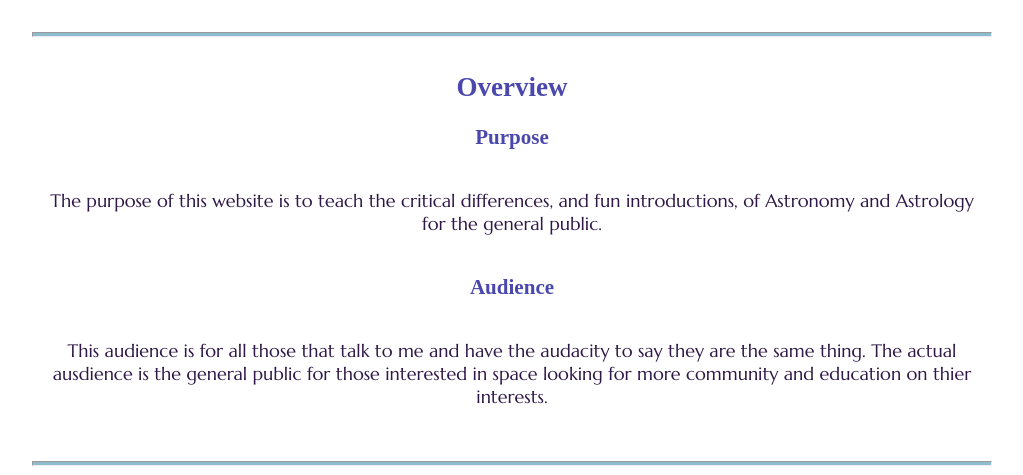
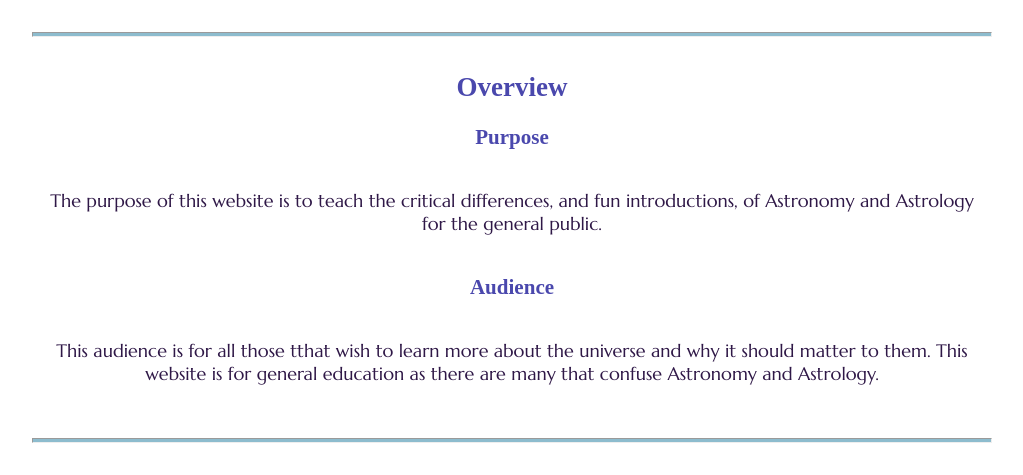
Before and after one commit to All3go/WDD-130, a plain HTML site: page a2a/site-plan.html in a window 1280 px wide. Shown: the part 308-783 px from the top of the page, without its empty margins (128-1151 px from the left). Drawn offline with Linux system fonts and the light colour scheme; a web font is replaced by a local one.

Commit message:
changed audience statement

```diff
--- a/a2a/site-plan.html
+++ b/a2a/site-plan.html
@@ -25,7 +25,7 @@
 
 
       <h3>Audience</h3>
-      <p>This audience is for all those that talk to me and have the audacity to say they are the same thing. The actual ausdience is the general public for those interested in space looking for more community and education on thier interests.</p>  <!-- change this -->
+      <p>This audience is for all those tthat wish to learn more about the universe and why it should matter to them. This website is for general education as there are many that confuse Astronomy and Astrology.</p>  <!-- change this -->
 
       <hr>
       <h2>Branding</h2>
```
